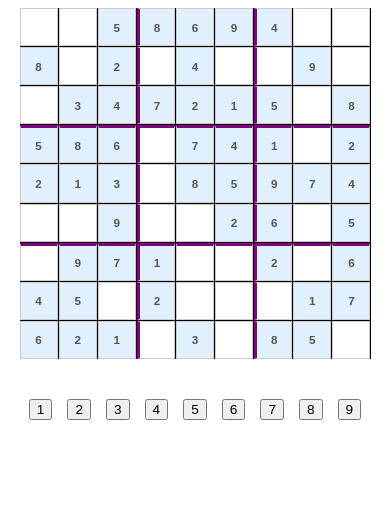
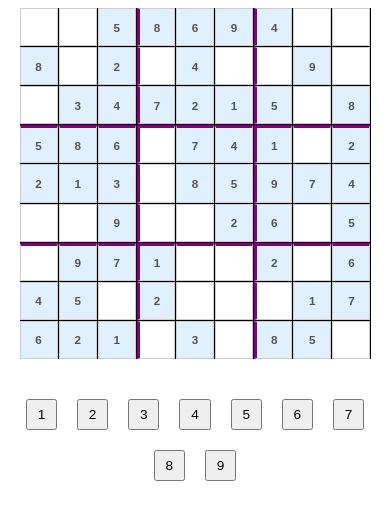
Before and after one commit to Me-while-coding/Sudoku-Game, a plain HTML site: page index.html in a window 390 px wide. Drawn offline with Linux system fonts and the light colour scheme.

Commit message:
added responsiveness

```diff
--- a/style.css
+++ b/style.css
@@ -55,6 +55,8 @@ body{
 
 button{
     font-size: 3.5vmin;
+    height: 8vmin;
+    width: 8vmin;
 }
 
 .button-container{
@@ -63,7 +65,7 @@ button{
     display: flex;
     flex-wrap: wrap;
     justify-content: center;
-    gap: 15px;
+    gap: 20px;
     margin-top: 40px;
 }
 
```
